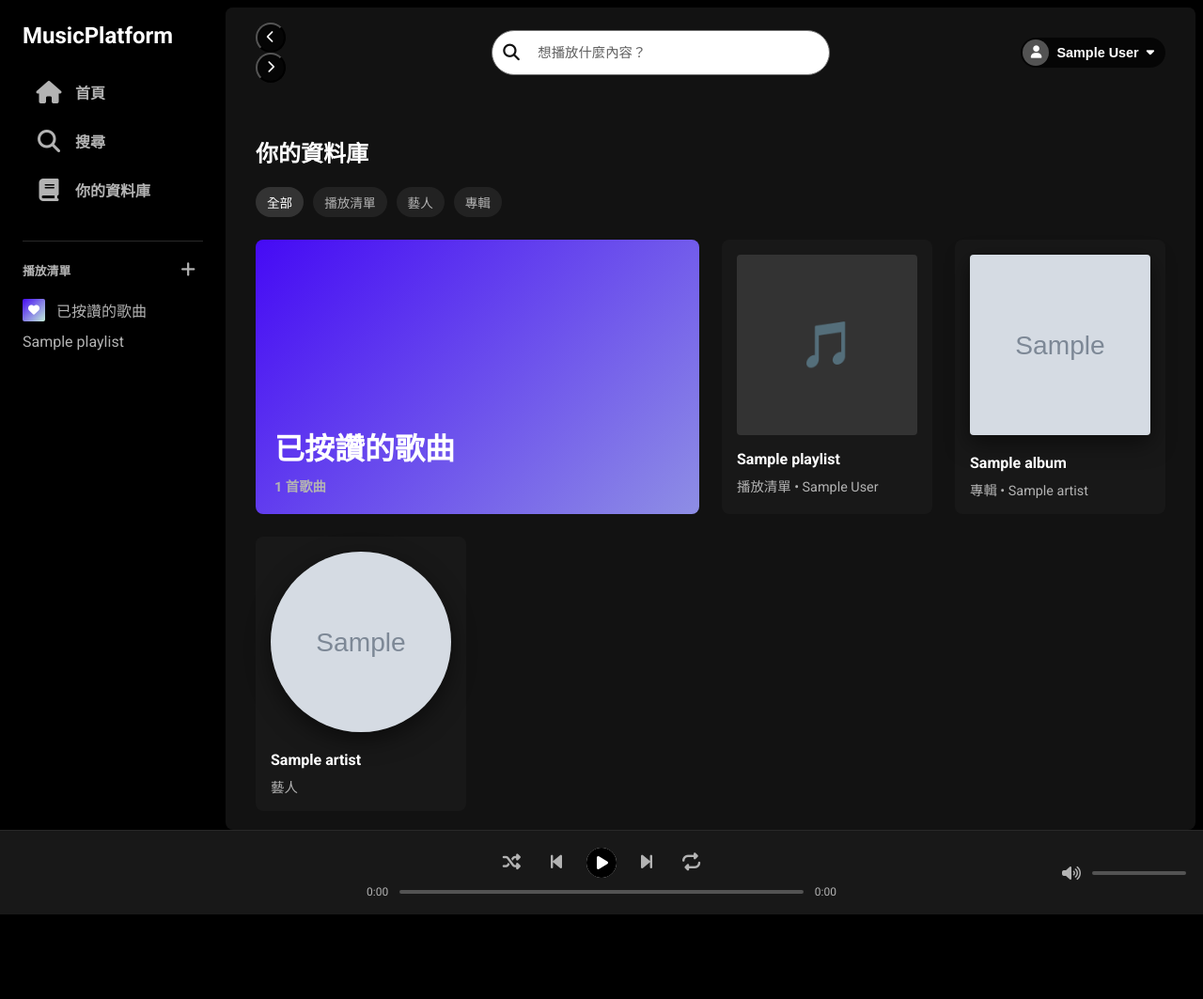
After one commit to aaa123456yg/music-platform, a Flask app: page /library in a window 1280 px wide. The commit adds this page. Shown: the whole page at 94% size. Run offline with Flask 3, Linux system fonts and the light colour scheme; a user stored in the database is signed in; tables that the repository leaves empty hold one stand-in row (values such as "Sample post"); grey boxes marked "Sample" are stand-in pictures; some libraries are stand-ins or nearby versions.

Commit message:
新增收藏庫頁面

```diff
--- a/app.py
+++ b/app.py
@@ -517,6 +517,32 @@ def delete_playlist(playlist_id):
     resp.headers['HX-Location'] = '/'
     return resp
 
+# app.py - 你的資料庫頁面
+
+@app.route('/library')
+@login_required
+def library():
+    # 1. 撈取所有相關資料
+    my_playlists = Playlist.query.filter_by(user_id=current_user.user_id).order_by(Playlist.created_at.desc()).all()
+    liked_albums = current_user.liked_albums
+    followed_artists = current_user.followed_artists
+    liked_songs_count = len(current_user.liked_songs)
+
+    # 2. HTMX 請求：回傳局部內容
+    if request.headers.get('HX-Request'):
+        return render_template('library_content.html',
+                               playlists=my_playlists,
+                               albums=liked_albums,
+                               artists=followed_artists,
+                               liked_songs_count=liked_songs_count)
+
+    # 3. 一般請求：回傳完整頁面
+    return render_template('library.html',
+                           playlists=my_playlists,
+                           albums=liked_albums,
+                           artists=followed_artists,
+                           liked_songs_count=liked_songs_count)
+
 # 1. 後台登入
 @app.route('/admin/login', methods=['GET', 'POST'])
 def admin_login():
--- /dev/null
+++ b/templates/library.html
@@ -0,0 +1,49 @@
+<!DOCTYPE html>
+<html lang="zh-TW">
+<head>
+    <meta charset="UTF-8">
+    <meta name="viewport" content="width=device-width, initial-scale=1.0">
+    <title>你的資料庫 - MusicPlatform</title>
+    <link rel="stylesheet" href="{{ url_for('static', filename='style.css') }}?v=31">
+    <link rel="stylesheet" href="https://cdnjs.cloudflare.com/ajax/libs/font-awesome/6.4.0/css/all.min.css">
+    <link href="https://fonts.googleapis.com/css2?family=Roboto:wght@400;700&display=swap" rel="stylesheet">
+    <script src="https://unpkg.com/htmx.org@1.9.10"></script>
+</head>
+<body class="main-body" hx-history-elt="#main-content">
+
+    {% include 'sidebar.html' %}
+
+    {% include 'library_content.html' %}
+
+    <div class="player-bar">
+        <div class="player-info">
+            <img id="player-cover" src="" alt="" class="player-cover-img" style="display:none;">
+            <div class="player-text">
+                <span id="player-title" class="player-title"></span>
+                <a id="player-artist" href="#" class="player-artist" style="text-decoration: none; color: #b3b3b3;"></a>
+            </div>
+        </div>
+        <div class="player-controls">
+            <div class="control-buttons">
+                <button class="control-btn"><i class="fa-solid fa-shuffle"></i></button>
+                <button class="control-btn" onclick="playPrevSong()" title="上一首"><i class="fa-solid fa-backward-step"></i></button>
+                <button class="control-btn play-pause-btn" onclick="togglePlay()"><i class="fa-solid fa-circle-play" id="main-play-icon"></i></button>
+                <button class="control-btn" onclick="playNextSong(false)" title="下一首"><i class="fa-solid fa-forward-step"></i></button>
+                <button class="control-btn" id="repeat-btn" onclick="toggleRepeat()" title="切換循環模式"><i class="fa-solid fa-repeat"></i></button>
+            </div>
+            <div class="progress-container">
+                <span id="current-time">0:00</span>
+                <input type="range" id="progress-bar" value="0" min="0" max="100" oninput="seekAudio()">
+                <span id="total-duration">0:00</span>
+            </div>
+        </div>
+        <div class="player-volume">
+            <i class="fa-solid fa-volume-high"></i>
+            <input type="range" id="volume-bar" min="0" max="1" step="0.1" value="1" oninput="setVolume()">
+        </div>
+        <audio id="audio-player"></audio>
+    </div>
+
+    <script src="{{ url_for('static', filename='script.js') }}?v=2"></script>
+</body>
+</html>
--- /dev/null
+++ b/templates/library_content.html
@@ -0,0 +1,116 @@
+<div id="main-content" class="main-content" style="position: relative; overflow-y: auto;">
+
+    <header class="top-bar" style="position: sticky; top: 0; z-index: 100; background-color: #121212; border-bottom: none;">
+        <div class="nav-buttons">
+            <button class="circle-btn" onclick="history.back()" title="上一頁"><i class="fa-solid fa-chevron-left"></i></button>
+            <button class="circle-btn" onclick="history.forward()" title="下一頁"><i class="fa-solid fa-chevron-right"></i></button>
+        </div>
+
+        <div class="search-container">
+            <form action="/search" method="GET" class="search-form"
+                  hx-get="/search" hx-target="#main-content" hx-select="#main-content" hx-push-url="true">
+                <i class="fa-solid fa-magnifying-glass search-icon"></i>
+                <input type="text" name="q" placeholder="想播放什麼內容？" autocomplete="off">
+            </form>
+        </div>
+
+        <div class="user-menu-container">
+            <button class="user-btn" onclick="toggleDropdown()">
+                <div class="avatar-circle"><i class="fa-solid fa-user"></i></div>
+                <span class="username">{{ current_user.display_name }}</span>
+                <i class="fa-solid fa-caret-down"></i>
+            </button>
+            <div id="userDropdown" class="dropdown-content">
+                <a href="#" class="dropdown-item" hx-get="/user/{{ current_user.user_id }}" hx-target="#main-content" hx-select="#main-content" hx-swap="outerHTML" hx-push-url="true">個人檔案</a>
+                <div class="divider"></div>
+                <a href="/logout" class="dropdown-item">登出</a>
+            </div>
+        </div>
+    </header>
+
+    <div class="content-area" style="padding-top: 20px;">
+
+        <h2 style="margin-bottom: 20px;">你的資料庫</h2>
+
+        <div style="display: flex; gap: 10px; margin-bottom: 24px;">
+            <span style="background: #333; padding: 6px 12px; border-radius: 16px; font-size: 0.85rem; cursor: pointer; color: white;">全部</span>
+            <span style="background: #222; padding: 6px 12px; border-radius: 16px; font-size: 0.85rem; cursor: pointer; color: #b3b3b3;">播放清單</span>
+            <span style="background: #222; padding: 6px 12px; border-radius: 16px; font-size: 0.85rem; cursor: pointer; color: #b3b3b3;">藝人</span>
+            <span style="background: #222; padding: 6px 12px; border-radius: 16px; font-size: 0.85rem; cursor: pointer; color: #b3b3b3;">專輯</span>
+        </div>
+
+        <div class="cards-container">
+
+            <div class="card"
+                 hx-get="/collection/tracks"
+                 hx-target="#main-content"
+                 hx-select="#main-content"
+                 hx-swap="outerHTML"
+                 hx-push-url="true"
+                 style="cursor: pointer; grid-column: span 2; background: linear-gradient(135deg, #450af5, #8e8ee5); display: flex; flex-direction: column; justify-content: flex-end; padding: 20px; min-height: 200px;">
+
+                <div style="margin-bottom: 20px;">
+                    <span style="opacity: 0.7; font-size: 0.9rem;"> </span>
+                </div>
+                <div>
+                    <h2 style="font-size: 2rem; margin: 0 0 8px 0;">已按讚的歌曲</h2>
+                    <p style="margin: 0; font-weight: 700;">{{ liked_songs_count }} 首歌曲</p>
+                </div>
+            </div>
+
+            {% for playlist in playlists %}
+            <div class="card"
+                 hx-get="/playlist/{{ playlist.playlist_id }}"
+                 hx-target="#main-content"
+                 hx-select="#main-content"
+                 hx-swap="outerHTML"
+                 hx-push-url="true"
+                 style="cursor: pointer;">
+
+                <div class="card-img-placeholder">🎵</div>
+                <h3>{{ playlist.name }}</h3>
+                <p>播放清單 • {{ current_user.display_name }}</p>
+            </div>
+            {% endfor %}
+
+            {% for album in albums %}
+            <div class="card"
+                 hx-get="/album/{{ album.album_id }}"
+                 hx-target="#main-content"
+                 hx-select="#main-content"
+                 hx-swap="outerHTML"
+                 hx-push-url="true"
+                 style="cursor: pointer;">
+
+                {% if album.cover_art_url %}
+                    <img src="{{ album.cover_art_url }}" class="card-img" alt="{{ album.title }}">
+                {% else %}
+                    <div class="card-img-placeholder">🎵</div>
+                {% endif %}
+                <h3>{{ album.title }}</h3>
+                <p>專輯 • {{ album.artist.name }}</p>
+            </div>
+            {% endfor %}
+
+            {% for artist in artists %}
+            <div class="card"
+                 hx-get="/artist/{{ artist.artist_id }}"
+                 hx-target="#main-content"
+                 hx-select="#main-content"
+                 hx-swap="outerHTML"
+                 hx-push-url="true"
+                 style="cursor: pointer;">
+
+                {% if artist.artist_image_url %}
+                    <img src="{{ artist.artist_image_url }}" class="card-img rounded-circle" alt="{{ artist.name }}" style="object-fit: cover;">
+                {% else %}
+                    <div class="card-img-placeholder rounded-circle">🎤</div>
+                {% endif %}
+                <h3>{{ artist.name }}</h3>
+                <p>藝人</p>
+            </div>
+            {% endfor %}
+
+        </div>
+    </div>
+</div>
--- a/templates/sidebar.html
+++ b/templates/sidebar.html
@@ -25,7 +25,16 @@
                     <i class="fa-solid fa-magnifying-glass"></i> 搜尋
                 </a>
             </li>
-            <li><a href="#"><i class="fa-solid fa-book"></i> 你的資料庫</a></li>
+            <li>
+                <a href="/"
+                   hx-get="/library"
+                   hx-target="#main-content"
+                   hx-select="#main-content"
+                   hx-swap="outerHTML"
+                   hx-push-url="true">
+                    <i class="fa-solid fa-book"></i> 你的資料庫
+                </a>
+            </li>
         </ul>
     </nav>
 
```
